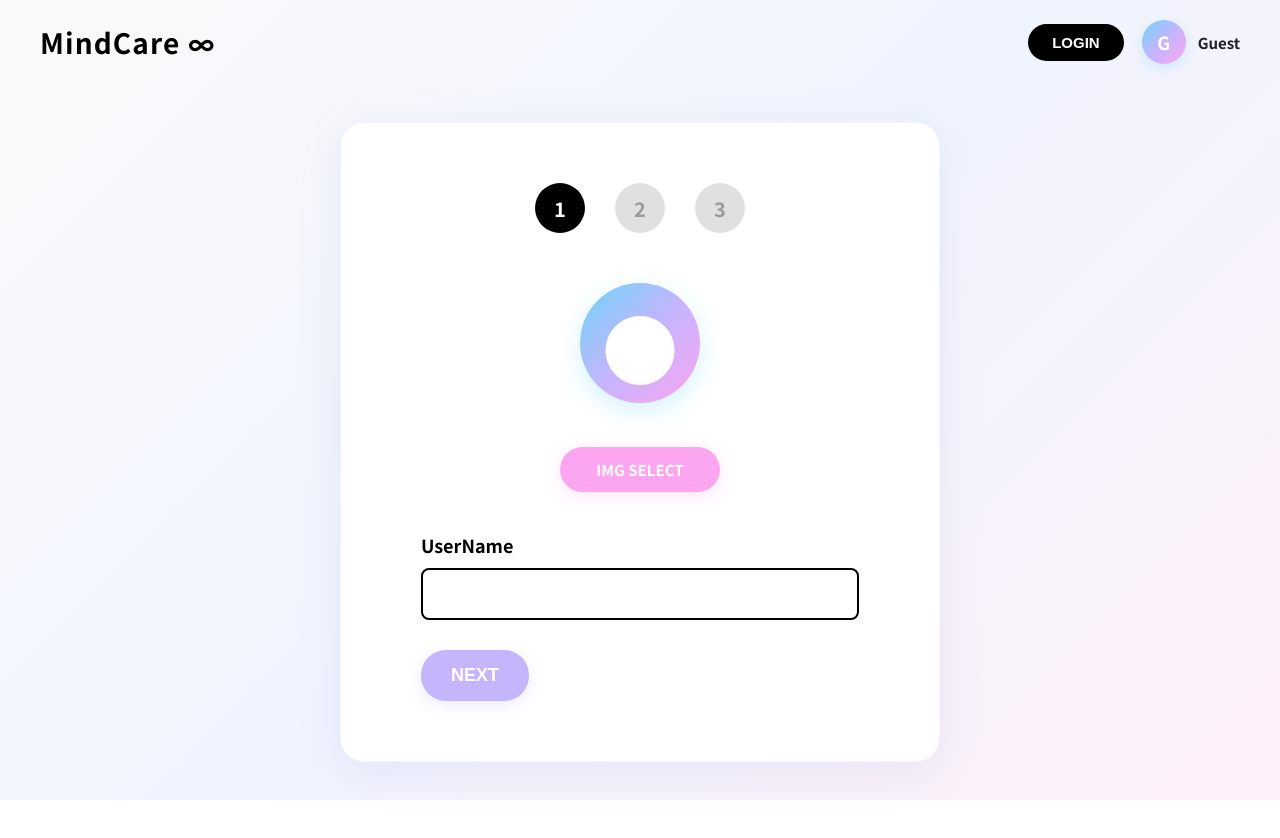
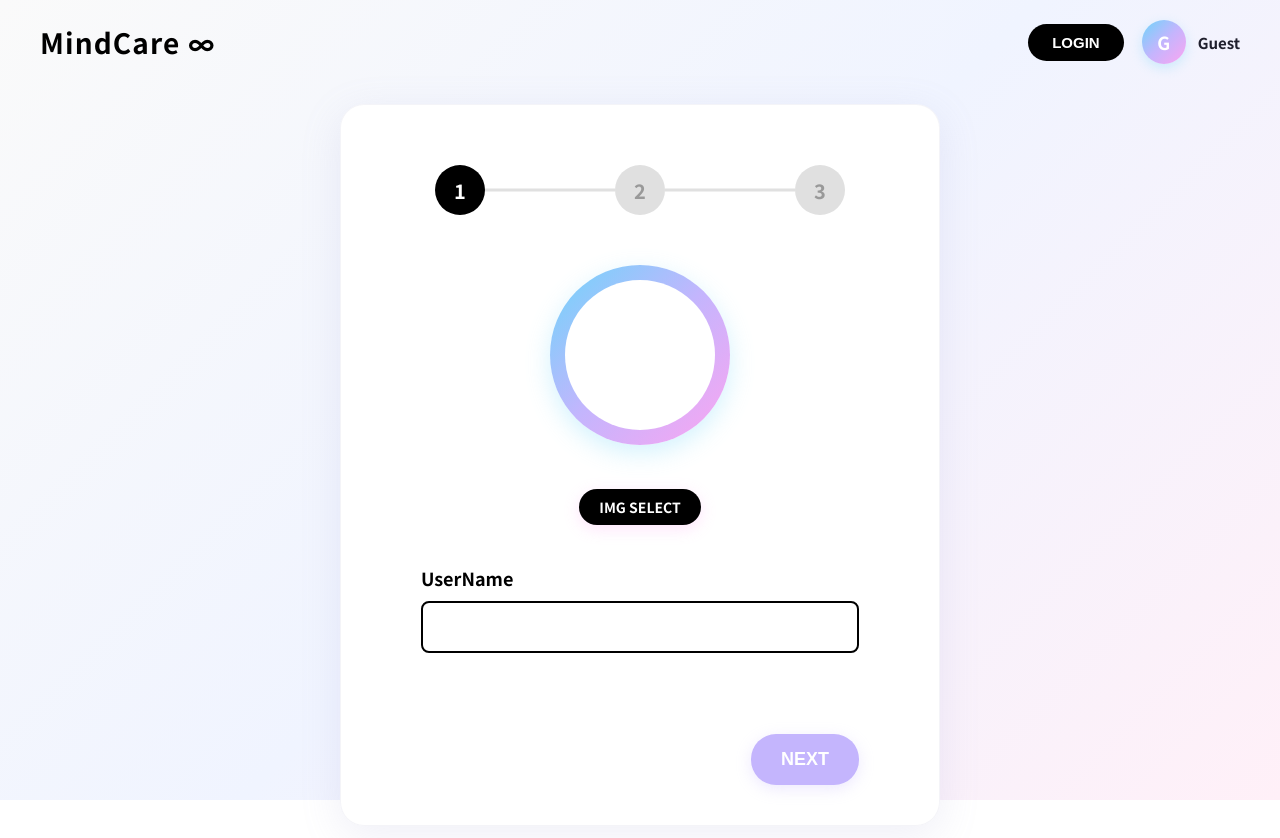
Before and after one commit to SKNETWORKS-FAMILY-AICAMP/SKN18-4th-3team, a React (Create React App) app in the folder frontend/: page /signup in a window 1280 px wide. Shown: the top 838 px of the page. Before the commit the page ends 800 px from the top, so only its background shows below. Built offline with nearby package versions, Linux system fonts and the light colour scheme; no server answers.

Commit message:
feat:Signup & Stepper 수정

```diff
--- a/frontend/src/pages/SignupPage.css
+++ b/frontend/src/pages/SignupPage.css
@@ -4,7 +4,8 @@
   background: linear-gradient(135deg, #fafafa 0%, #f0f4ff 50%, #fff0f8 100%);
   display: flex;
   flex-direction: column;
-  font-family: "Noto Sans KR", -apple-system, BlinkMacSystemFont, "Segoe UI", sans-serif;
+  font-family: "Noto Sans KR", -apple-system, BlinkMacSystemFont, "Segoe UI",
+    sans-serif;
 }
 
 .signup-container {
@@ -29,8 +30,14 @@
 .step-indicator {
   display: flex;
   justify-content: center;
-  gap: 30px;
+  align-items: center;
+  gap: 130px;
   margin-bottom: 50px;
+  position: relative;
+  width: 100%;
+  max-width: 300px;
+  margin-left: auto;
+  margin-right: auto;
 }
 
 .step-indicator span {
@@ -45,11 +52,40 @@
   font-size: 20px;
   color: #999;
   transition: all 0.3s;
+  position: relative;
+  z-index: 2;
+  flex-shrink: 0;
 }
 
 .step-indicator span.active {
   background-color: #000;
   color: white;
+}
+
+/* 스텝퍼 원 사이의 라인 - 기본 회색 */
+.step-indicator span:not(:last-child)::after {
+  content: "";
+  position: absolute;
+  left: calc(100% + 0px);
+  top: 50%;
+  width: 130px;
+  height: 3px;
+  background-color: #e0e0e0;
+  z-index: 1;
+  transform: translateY(-50%);
+  transition: background-color 0.3s;
+}
+
+/* 두 번째가 active일 때 1-2 사이 라인 검은색 (2단계 이상) */
+/* 첫 번째가 active이고 다음 형제(두 번째)도 active일 때 첫 번째의 ::after 검은색 */
+.step-indicator span:nth-child(1).active:has(+ span.active)::after {
+  background-color: #000;
+}
+
+/* 세 번째가 active일 때 2-3 사이 라인 검은색 (3단계) */
+/* 두 번째가 active이고 다음 형제(세 번째)도 active일 때 두 번째의 ::after 검은색 */
+.step-indicator span:nth-child(2).active:has(+ span.active)::after {
+  background-color: #000;
 }
 
 /* Step 1: Avatar & Username */
@@ -60,11 +96,25 @@
   margin-bottom: 40px;
 }
 
+/* Step 1 form - NEXT 버튼을 우측 하단에 배치하기 위해 */
+.signup-box form {
+  position: relative;
+  min-height: 500px;
+  padding-bottom: 20px;
+}
+
+/* Step 2, 3 form - Step 1과 동일한 높이와 패딩 */
+.signup-box form:nth-of-type(2),
+.signup-box form:last-of-type {
+  min-height: 500px;
+  padding-bottom: 20px;
+}
+
 .avatar-preview {
-  width: 120px;
-  height: 120px;
+  width: 180px;
+  height: 180px;
   border-radius: 50%;
-  background: linear-gradient(135deg, #6DD5FA 0%, #C4B5FD 50%, #FCA5F1 100%);
+  background: linear-gradient(135deg, #6dd5fa 0%, #c4b5fd 50%, #fca5f1 100%);
   display: flex;
   align-items: center;
   justify-content: center;
@@ -81,27 +131,36 @@
 
 .avatar-placeholder {
   color: white;
-  font-size: 60px;
+  font-size: 90px;
+  display: flex;
+  align-items: center;
+  justify-content: center;
+  width: 150px;
+  height: 150px;
+  background: white;
+  border-radius: 50%;
+  margin: 0 auto;
 }
 
-/* 이미지 선택 버튼 - 핑크톤 */
+/* 이미지 선택 버튼 - 검은색, 작게 */
 .btn-image-select {
-  padding: 12px 40px;
-  background: #FCA5F1;
-  color: white;
-  border: none;
-  border-radius: 25px;
-  font-size: 16px;
-  font-weight: 700;
+  padding: 8px 20px !important;
+  background: #000 !important;
+  color: white !important;
+  border: none !important;
+  border-radius: 20px !important;
+  font-size: 14px !important;
+  font-weight: 700 !important;
   cursor: pointer;
   transition: transform 0.2s, box-shadow 0.2s;
-  box-shadow: 0 4px 15px rgba(252, 165, 241, 0.3);
+  box-shadow: 0 2px 8px rgba(0, 0, 0, 0.2);
+  display: inline-block;
 }
 
 .btn-image-select:hover {
-  background: #FB8FE8;
-  transform: translateY(-2px);
-  box-shadow: 0 6px 20px rgba(252, 165, 241, 0.4);
+  background: #333 !important;
+  transform: translateY(-1px);
+  box-shadow: 0 4px 12px rgba(0, 0, 0, 0.3);
 }
 
 /* Form Groups */
@@ -145,6 +204,7 @@
 
 .form-group input::placeholder {
   color: #999;
+  opacity: 1; /* 브라우저 기본 opacity 오버라이드 */
 }
 
 .field-message {
@@ -166,16 +226,15 @@
 
 /* Buttons */
 .button-group {
-  display: flex;
-  gap: 15px;
+  position: static;
   margin-top: 40px;
+  min-height: 60px;
 }
 
 /* Next 버튼 - 블루/퍼플 톤 (주요 액션) */
 .btn-next {
-  flex: 1;
   padding: 15px 30px;
-  background: #C4B5FD;
+  background: #c4b5fd;
   color: white;
   border: none;
   border-radius: 25px;
@@ -186,8 +245,54 @@
   box-shadow: 0 4px 15px rgba(196, 181, 253, 0.3);
 }
 
+/* Step 1의 NEXT 버튼만 우측 하단에 배치 */
+.signup-box form:first-of-type .btn-next {
+  position: absolute;
+  bottom: -20px;
+  right: 0;
+}
+
+/* Step 2, 3의 버튼들 - form을 기준으로 Step 1과 동일한 위치 (bottom: -20px) */
+.signup-box form .button-group .btn-next {
+  position: absolute;
+  bottom: -20px;
+  right: 0;
+}
+
+.signup-box form .button-group .btn-back {
+  position: absolute;
+  bottom: -20px;
+  left: 0;
+}
+
+/* Step 3의 SIGNUP 버튼 - 가입 정보 확인 박스 바로 아래에 배치 */
+.signup-box form:last-of-type .button-group {
+  margin-top: 0;
+  position: static;
+}
+
+.signup-box form:last-of-type .signup-summary {
+  margin-bottom: 80px;
+}
+
+/* summary의 높이를 계산해서 form 기준으로 SIGNUP 버튼 배치 (summary 높이 + margin-bottom) */
+.signup-box form:last-of-type .button-group .btn-signup {
+  position: absolute;
+  top: 200px;
+  left: 0;
+  right: 0;
+  width: 100%;
+  transform: none;
+}
+
+.signup-box form:last-of-type .button-group .btn-back {
+  position: absolute;
+  bottom: -20px;
+  left: 0;
+}
+
 .btn-next:hover {
-  background: #B3A0FC;
+  background: #b3a0fc;
   transform: translateY(-2px);
   box-shadow: 0 6px 20px rgba(196, 181, 253, 0.4);
 }
@@ -196,7 +301,7 @@
 .btn-signup {
   flex: 1;
   padding: 15px 30px;
-  background: #C4B5FD;
+  background: #c4b5fd;
   color: white;
   border: none;
   border-radius: 25px;
@@ -208,30 +313,37 @@
 }
 
 .btn-signup:hover {
-  background: #B3A0FC;
+  background: #b3a0fc;
   transform: translateY(-2px);
   box-shadow: 0 6px 20px rgba(196, 181, 253, 0.4);
 }
 
-/* Back 버튼 - 핑크톤 (보조 액션) */
+/* Step 3의 SIGNUP 버튼 hover 시 */
+.signup-box form:last-of-type .button-group .btn-signup:hover {
+  transform: translateY(-2px);
+}
+
+/* Back 버튼 - 연한 회색, 좌측 하단 */
 .btn-back {
-  flex: 1;
   padding: 15px 30px;
-  background: #FFB6C1;
-  color: white;
+  background: #e0e0e0;
+  color: #333;
   border: none;
   border-radius: 25px;
   font-size: 18px;
   font-weight: 700;
   cursor: pointer;
-  transition: transform 0.2s, box-shadow 0.2s;
-  box-shadow: 0 4px 15px rgba(255, 182, 193, 0.3);
+  transition: transform 0.2s, box-shadow 0.2s, background 0.2s;
+  box-shadow: 0 4px 15px rgba(0, 0, 0, 0.1);
+  position: absolute;
+  bottom: -20px;
+  left: 0;
 }
 
 .btn-back:hover {
-  background: #FF9FAF;
+  background: #d0d0d0;
   transform: translateY(-2px);
-  box-shadow: 0 6px 20px rgba(255, 182, 193, 0.4);
+  box-shadow: 0 6px 20px rgba(0, 0, 0, 0.15);
 }
 
 /* Step 3: Summary */
@@ -239,7 +351,8 @@
   background-color: #f9f9f9;
   padding: 30px;
   border-radius: 10px;
-  margin-bottom: 30px;
+  margin-bottom: 20px;
+  position: relative;
 }
 
 .signup-summary h3 {
--- a/frontend/src/pages/SignupPage.js
+++ b/frontend/src/pages/SignupPage.js
@@ -159,7 +159,24 @@ function SignupPage() {
       console.log("회원가입 성공:", data);
       navigate("/"); // 메인 채팅 페이지로 이동
     } catch (err) {
-      setError(err.response?.data?.error || "회원가입에 실패했습니다.");
+      console.error("회원가입 오류:", err.response?.data);
+      // 백엔드에서 반환하는 에러 형식 처리
+      const errorData = err.response?.data;
+      let errorMessage = "회원가입에 실패했습니다.";
+
+      if (errorData) {
+        if (errorData.error) {
+          errorMessage = errorData.error;
+        } else if (typeof errorData === "object") {
+          // serializer.errors 형식 처리
+          const errorMessages = Object.values(errorData).flat();
+          errorMessage = errorMessages.join(", ") || errorMessage;
+        } else if (typeof errorData === "string") {
+          errorMessage = errorData;
+        }
+      }
+
+      setError(errorMessage);
       setStep(2); // 오류 시 2단계로 돌아가기
     }
   };
@@ -271,6 +288,7 @@ function SignupPage() {
                   name="passwordConfirm"
                   value={formData.passwordConfirm}
                   onChange={handleInputChange}
+                  placeholder="비밀번호 확인"
                   required
                 />
               </div>
```
Also changed, not shown: 1 other file (tests, documents, lock files or other folders).
